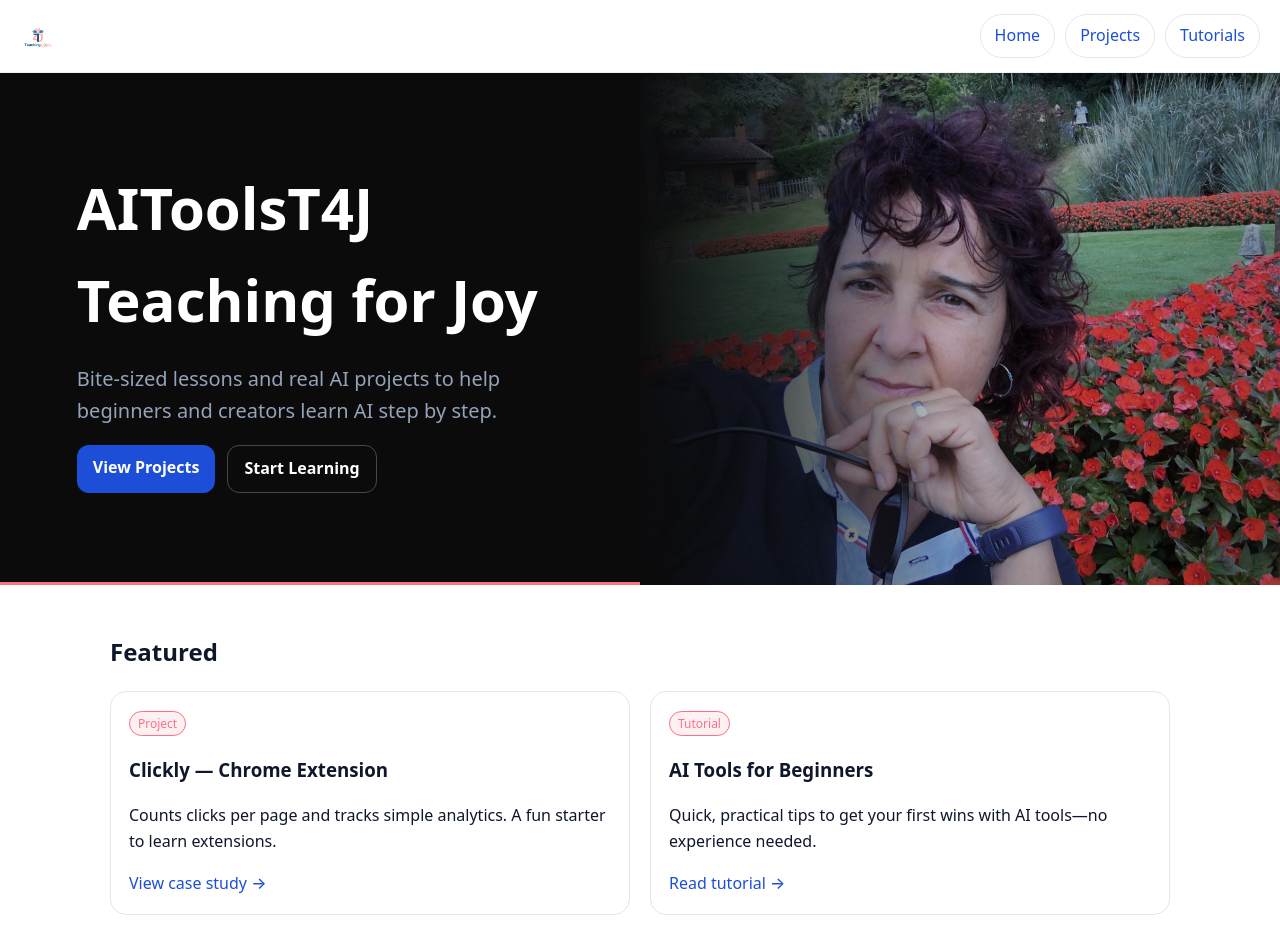
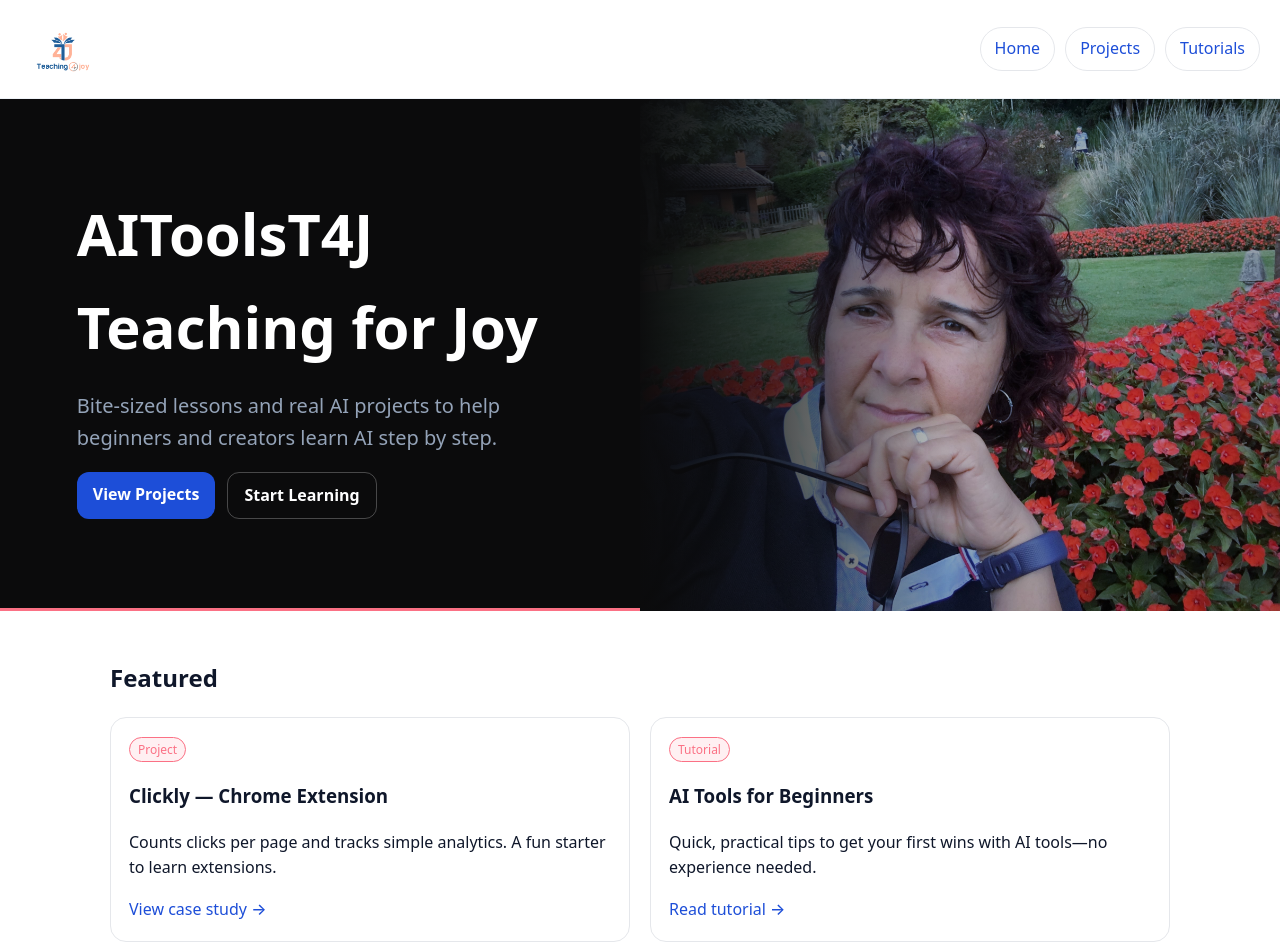
Before and after one commit to Marc13/-aitoolst4jJ-.github.io, a plain HTML site: page index.html in a window 1280 px wide. Shown: the top 945 px of the page. Drawn offline with Linux system fonts and the light colour scheme.

Commit message:
Update styles.css

```diff
--- a/assets/styles.css
+++ b/assets/styles.css
@@ -30,7 +30,12 @@ body {
   border-bottom: 1px solid #eef2f7;
 }
 .brand { display: inline-flex; align-items: center; gap: 10px; text-decoration: none; color: var(--text-main); font-weight: 700; }
-.brand-logo { width: 36px; height: 36px; object-fit: contain; }
+.brand-logo {
+  width: 70px;       /* bigger logo */
+  height: auto;
+  object-fit: contain;
+  margin-left: 8px;  /* small left margin for spacing */
+}
 .topnav { display: flex; gap: 10px; flex-wrap: wrap; }
 .btn-pill {
   text-decoration: none;
```
